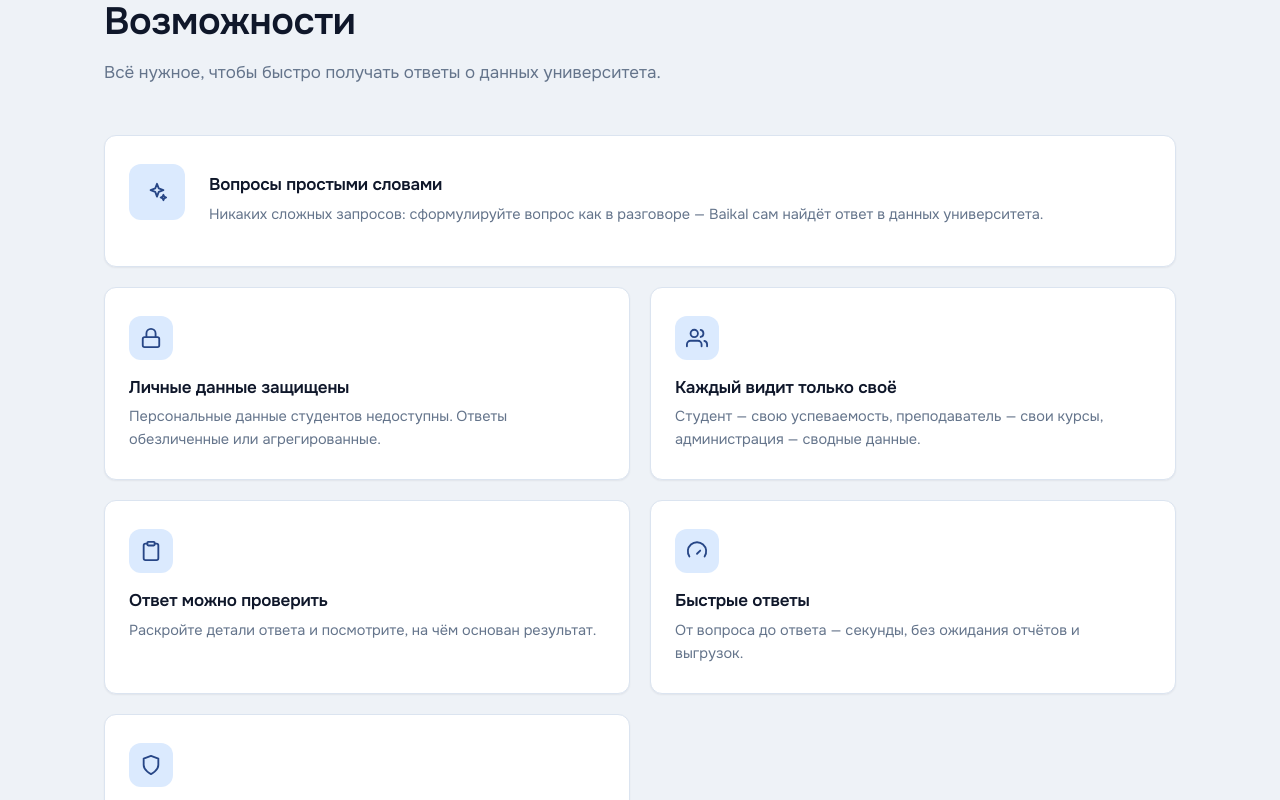
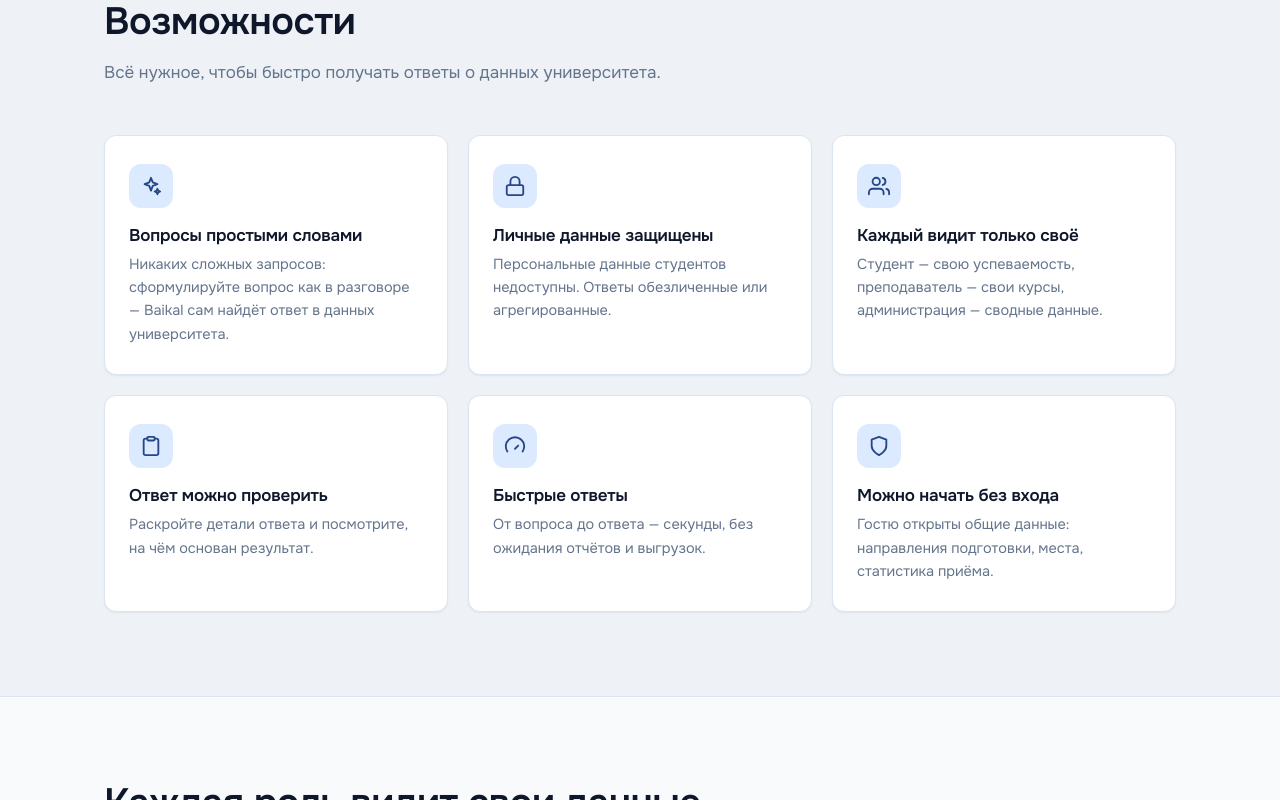
Before and after one commit to high-quality-dorm/baikal-code, a React (Vite) app in the folder frontend/: page / in a window 1280 px wide. Shown: the part 1460-2260 px from the top of the page. Built offline with nearby package versions, Linux system fonts and the light colour scheme; a web font is replaced by a local one.

Commit message:
feat(frontend): balance features grid layout

```diff
--- a/frontend/src/pages/Landing.jsx
+++ b/frontend/src/pages/Landing.jsx
@@ -206,7 +206,7 @@ export default function Landing() {
             {FEATURES.map((feature, i) => (
               <Reveal
                 key={feature.title}
-                className={`feature${feature.featured ? " feature--wide" : ""}`}
+                className={`feature${feature.featured ? " feature--accent" : ""}`}
                 delay={(i % 2) * 90}
               >
                 <div className="feature__icon">
--- a/frontend/src/styles/pages.css
+++ b/frontend/src/styles/pages.css
@@ -187,26 +187,16 @@
 
 .features {
   display: grid;
-  grid-template-columns: repeat(2, 1fr);
+  grid-template-columns: repeat(3, 1fr);
   gap: 20px;
 }
 
-.feature--wide {
-  grid-column: 1 / -1;
-  display: grid;
-  grid-template-columns: auto 1fr;
-  gap: 24px;
-  align-items: center;
+.feature--accent {
   background: linear-gradient(
     135deg,
     var(--color-primary-soft),
     var(--color-card) 70%
   );
-}
-
-.feature--wide .feature__icon {
-  width: 56px;
-  height: 56px;
 }
 
 .feature {
@@ -564,9 +554,6 @@
   .features {
     grid-template-columns: 1fr;
   }
-  .feature--wide {
-    grid-template-columns: 1fr;
-  }
   .step {
     grid-template-columns: 1fr;
     gap: 14px;
```
